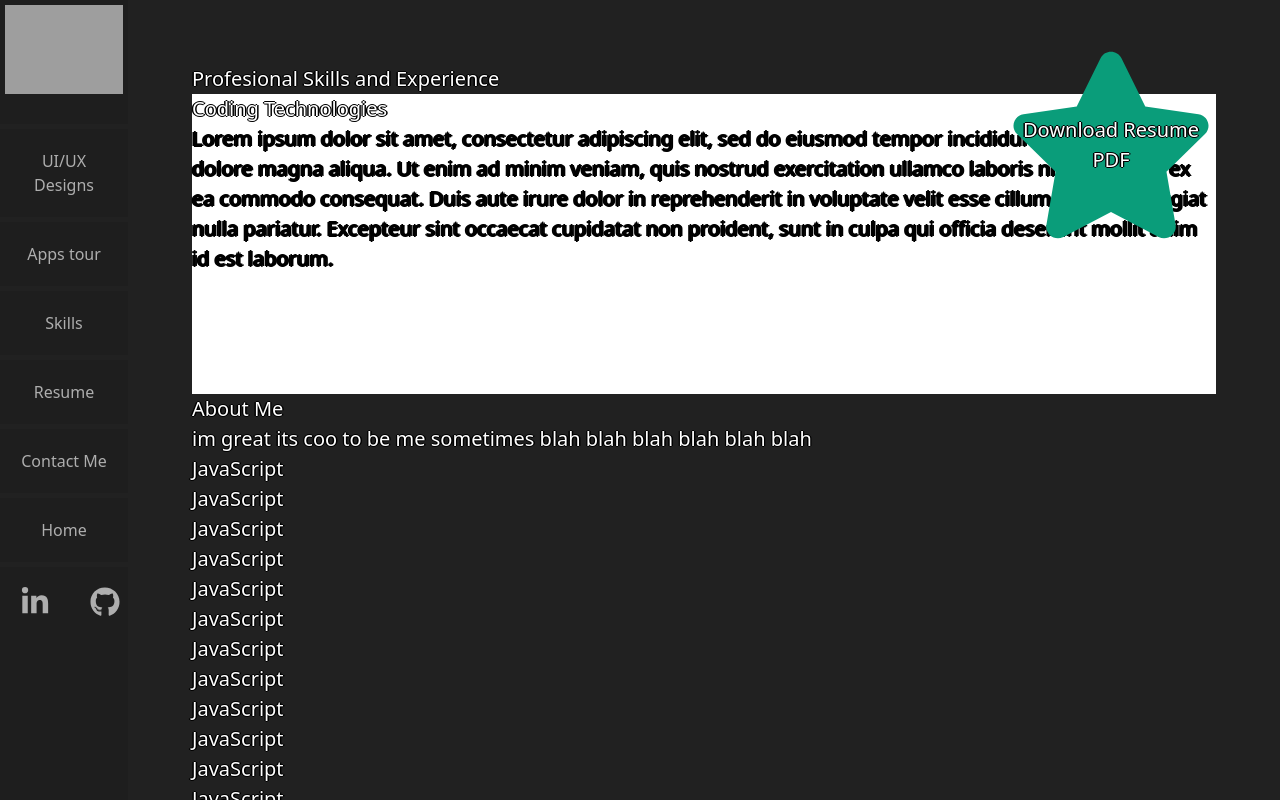
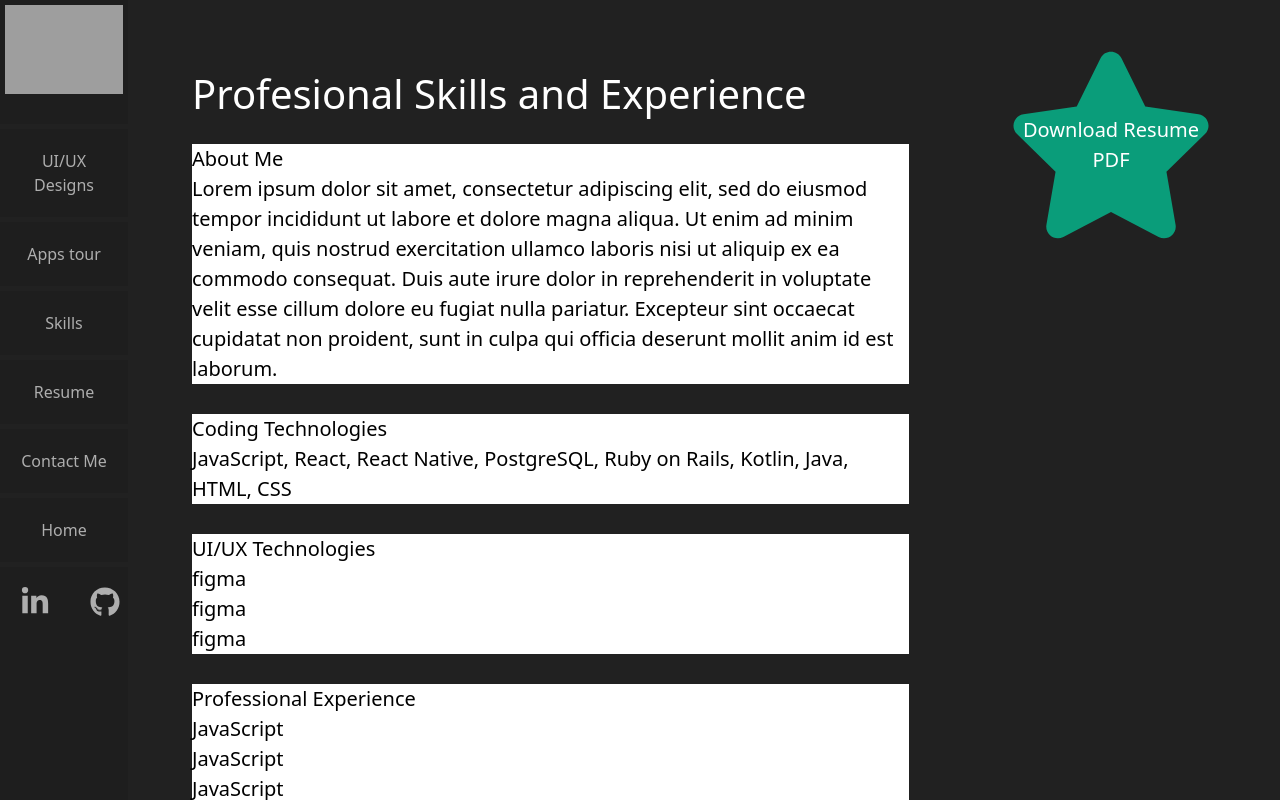
Before and after one commit to Alex-Abrams/abrams-web-portfolio, a Next.js app: page /portfolio/resume in a window 1280 px wide. Shown: the top 800 px of the page. Built offline with nearby package versions, Linux system fonts and the light colour scheme; grey boxes are pictures that could not be loaded.

Commit message:
Added more info to resume, adding stickyness to sidebar.

```diff
--- a/components/layout.js
+++ b/components/layout.js
@@ -6,7 +6,7 @@ export default function Layout({ children }) {
   return (
     <>
       <div className={styles.sideContainer}>
-      <SideNavBar />
+      <SideNavBar className={styles.getSticky} />
         <main className={styles.content}>{children}</main>
       </div>
     </>
--- a/components/layout.module.css
+++ b/components/layout.module.css
@@ -1,8 +1,15 @@
 .sideContainer {
   display: flex;
   flex-direction: row;
-  height: 100vh;
+  /* height: 100vh; */
+  /* height: 100%; */
+  /* min-height: 100%; */
   color: rgb(174, 174, 174);
+}
+
+.getSticky {
+  position: sticky;
+  top: 0;
 }
 
 .sidebar {
@@ -11,6 +18,10 @@
   border-color: rgb(33, 33, 33);
   width: 10%;
   text-align: center;
+  /* position: sticky; */
+  /* top: 0; */
+  /* position: absolute; */
+  /* height: 100%; */
 }
 
 .logo {
@@ -42,10 +53,11 @@
   border-color: black;
   width: 100%;
   padding: 5%;
+  /* margin-left: 8%; */
   /* this gives the text a more pop outty feel */
   color: white;
   font-size: 20px;
-  text-shadow: 0.07em 0 black, 0 0.07em black, -0.07em 0 black, 0 -0.07em black;
+  /* text-shadow: 0.07em 0 black, 0 0.07em black, -0.07em 0 black, 0 -0.07em black; */
 }
 
 .homeTitle {
--- a/pages/portfolio/resume.js
+++ b/pages/portfolio/resume.js
@@ -14,15 +14,30 @@ export default function Resume() {
           </a>
         </div>
 
-        <h1>Profesional Skills and Experience</h1>
+        <h1 className={styles.header}>Profesional Skills and Experience</h1>
 
-        <div className={styles.headingBox}>
-        <h2>Coding Technologies</h2>
+        <div className={styles.aboutMe}>
+        <h2>About Me</h2>
         <p>Lorem ipsum dolor sit amet, consectetur adipiscing elit, sed do eiusmod tempor incididunt ut labore et dolore magna aliqua. Ut enim ad minim veniam, quis nostrud exercitation ullamco laboris nisi ut aliquip ex ea commodo consequat. Duis aute irure dolor in reprehenderit in voluptate velit esse cillum dolore eu fugiat nulla pariatur. Excepteur sint occaecat cupidatat non proident, sunt in culpa qui officia deserunt mollit anim id est laborum.</p>
         </div>
 
-        <h2>About Me</h2>
-        <p>im great its coo to be me sometimes blah blah blah blah blah blah</p>
+
+        <div className={styles.codingTechs}>
+        <h2>Coding Technologies</h2>
+        <p>JavaScript, React, React Native, PostgreSQL, Ruby on Rails, Kotlin, Java, HTML, CSS </p>
+        </div>
+
+        <div className={styles.uiuxTechs}>
+          <h2>UI/UX Technologies</h2>
+          <ul>
+            <li>figma</li>
+            <li>figma</li>
+            <li>figma</li>
+          </ul>
+        </div>
+
+        <div className={styles.workExp}>
+          <h2>Professional Experience</h2>
           <ul>
             <li>JavaScript</li>
             <li>JavaScript</li>
@@ -37,12 +52,8 @@ export default function Resume() {
             <li>JavaScript</li>
             <li>JavaScript</li>
           </ul>
-        <h2>UI/UX Technologies</h2>
-        <ul>
-          <li>figma</li>
-          <li>figma</li>
-          <li>figma</li>
-        </ul>
+        </div>
+
         <h2>Professional Experience</h2>
         <ul>
           <li>Revature</li>
--- a/pages/portfolio/resume.module.css
+++ b/pages/portfolio/resume.module.css
@@ -1,3 +1,7 @@
+.container {
+  /* height: 200vh; */
+}
+
 .starContainer {
   position: absolute;
   top: 5%;
@@ -18,11 +22,36 @@
   color: rgb(10, 157, 122);
 }
 
-.headingBox {
-  background-color: white;
-  height: 300px;
+.header {
+  font-size: 40px;
+  margin-bottom: 20px
 }
 
-.headingBox p {
+.aboutMe {
+  width: 70%;
+  background-color: white;
+  color: black;
+  margin-bottom: 30px;
+}
+
+.codingTechs {
+  background-color: white;
+  color: black;
+  /* height: 300px; */
+  width: 70%;
+  font-weight: normal;
+  margin-bottom: 30px;
+}
+
+.uiuxTechs {
+  color: black;
+  width: 70%;
+  background-color: white;
+  margin-bottom: 30px;
+}
+
+.workExp {
+  width: 70%;
+  background-color: white;
   color: black;
 }
--- a/styles/globals.css
+++ b/styles/globals.css
@@ -1,6 +1,11 @@
 @tailwind base;
 @tailwind components;
 @tailwind utilities;
+
+html, body {
+  height: 100%;
+  background-color: rgb(33, 33, 33);
+}
 
 .logo {
   /* align-content: center; */
```
Lines whose indentation alone changed are shown as unchanged.
